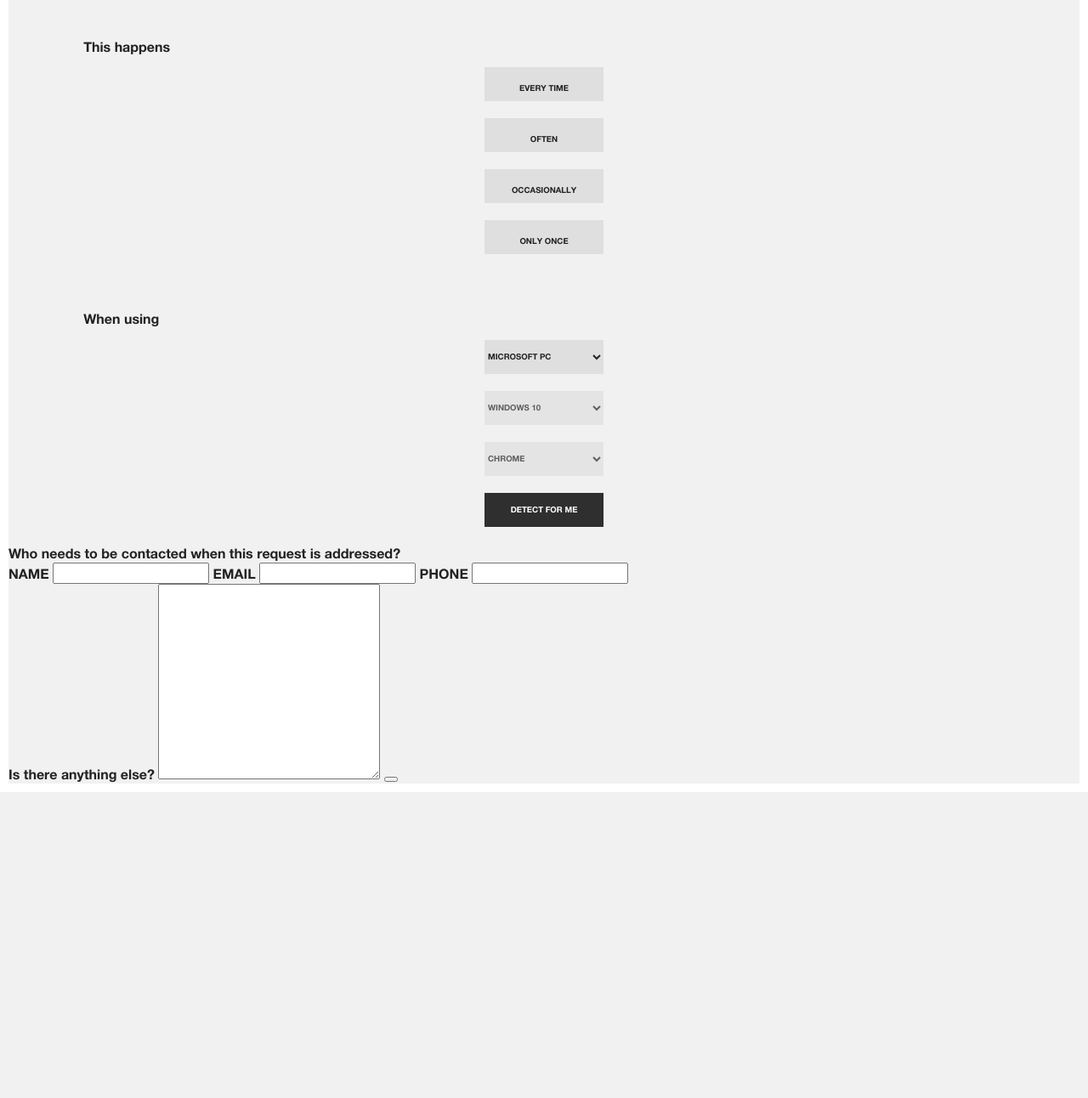
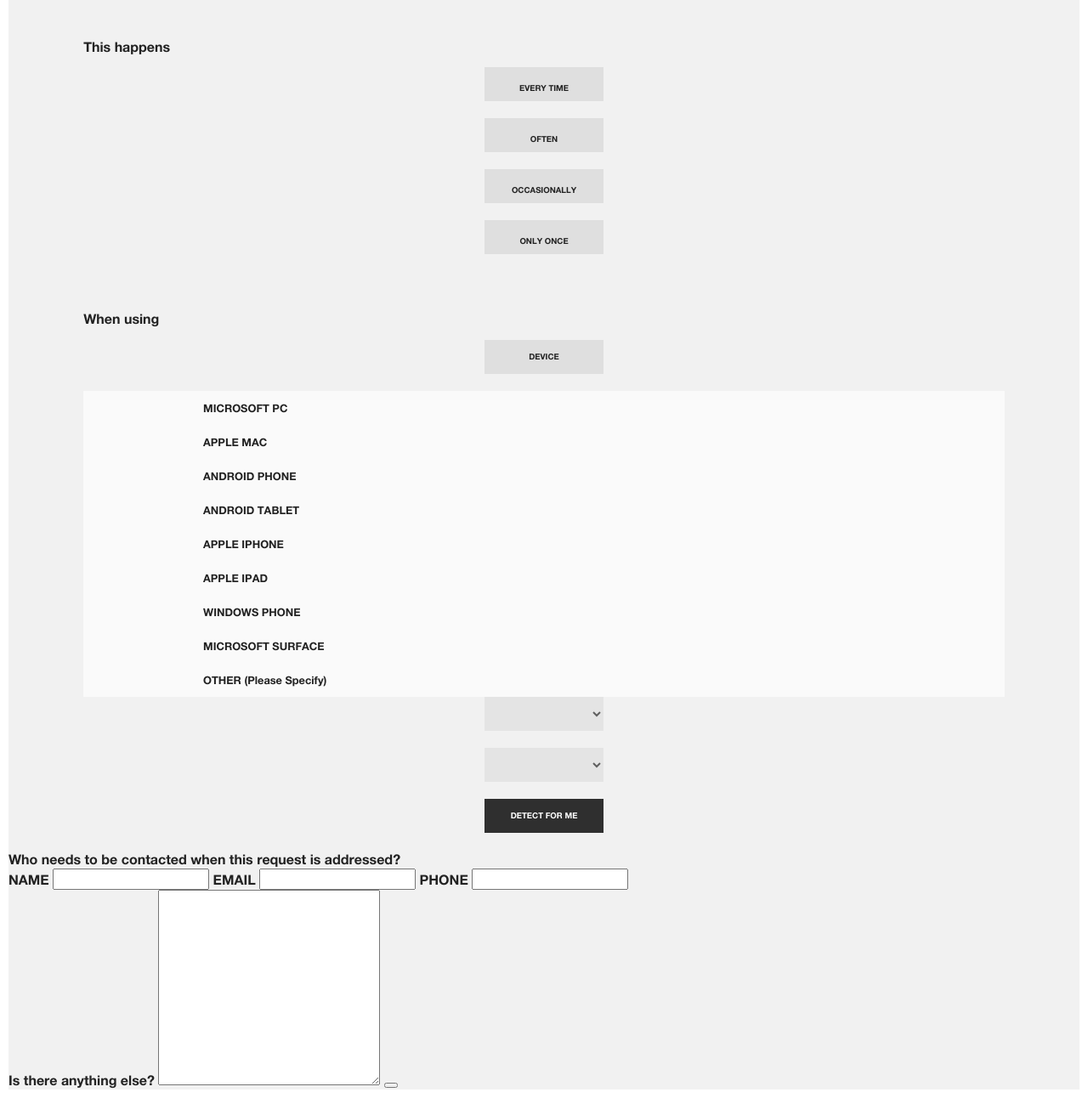
Before and after one commit to drstonebraker/dash-clone-heroku, a PHP site: page / in a window 1280 px wide. Shown: the part 552-1844 px from the top of the page at 85% size. Before the commit the page ends 1484 px from the top, so only its background shows below. Run offline with PHP 8.4, Linux system fonts and the light colour scheme; lists and menus that the app fills with data are empty; some libraries are stand-ins or nearby versions.

Commit message:
more work on .alert-form

```diff
--- a/css/main.css
+++ b/css/main.css
@@ -824,9 +824,9 @@ background: #d50000;
   display:block;
   height: 50px;
   width: 86%;
-  margin: 0 auto 20px auto;
+  margin: 20px auto 0 auto;
   background: #dfdfdf;
-  font-size: .6em;
+  font-size: .8em;
   border: none;
   padding: 0px;
 }
@@ -840,8 +840,8 @@ background: #d50000;
   color:white;
 }
 
-.bug-info__button--only-once {
-  margin-bottom: 0px;
+.bug-info__button--every-time {
+  margin-top: 0px;
 }
 
 .bug-info__button:active {
@@ -856,6 +856,7 @@ color:white;
   height: 100%;
   padding-top:18px;
   box-sizing: border-box;
+  cursor: pointer;
 }
 
 .bug-info__radio:checked + .bug-info__button {
@@ -863,6 +864,38 @@ color:white;
   color:white;
 }
 
+.select {
+
+}
+
+.select-list {
+  //display:none;
+  list-style-type: none;
+  width: 86%;
+  margin:0 auto;
+  padding:0px;
+}
+
+.select--device {
+  margin-top: 0px;
+}
+
+.select-list__option {
+  display:block;
+  list-style-type: none;
+  margin: 0 auto;
+  height: 40px;
+  background: #fafafa;
+  font-size: .8em;
+  padding: 12px 0 0 13%;
+  box-sizing: border-box;
+  cursor:pointer;
+}
+
+.select-list__option:hover {
+  background: #9bd500;
+  color:white;
+}
 
 
 .bug-info__button--detect {
@@ -970,6 +1003,7 @@ box-shadow: inset 0 0 0 1px #161616 ,inset 0 2px 10px #161616;
     height: 40px;
     width: 140px;
     margin: 0 auto 20px auto;
+    font-size: .6em;
   }
 
 }
@@ -1083,6 +1117,6 @@ box-shadow: inset 0 0 0 1px #161616 ,inset 0 2px 10px #161616;
    UTILITY CLASSES
    ========================================================================== */
 
-.u--hidden {
+.u_hidden {
   display:none;
 }
--- a/index.html
+++ b/index.html
@@ -255,22 +255,22 @@
 
               <legend class="bug-info__label bug-info__label--this-happens">This happens</legend>
 
-              <input type="radio" name="this-happens" class="bug-info__radio u--hidden" id="every-time" required>
+              <input type="radio" name="this-happens" class="bug-info__radio u_hidden" id="every-time" required>
               <button  type="button" class="bug-info__button bug-info__button--every-time" formnovalidate>
                 <label class="bug-info__button-label" for="every-time">EVERY TIME</label>
               </button>
 
-              <input type="radio" name="this-happens" class="bug-info__radio u--hidden" id="often" required>
+              <input type="radio" name="this-happens" class="bug-info__radio u_hidden" id="often" required>
               <button type="button" class="bug-info__button bug-info__button--often" formnovalidate>
                 <label class="bug-info__button-label" for="often">OFTEN</label>
               </button>
 
-              <input type="radio" name="this-happens" class="bug-info__radio u--hidden" id="occasionally" required>
+              <input type="radio" name="this-happens" class="bug-info__radio u_hidden" id="occasionally" required>
               <button type="button" class="bug-info__button bug-info__button--occasionally" formnovalidate>
                 <label class="bug-info__button-label" for="occasionally">OCCASIONALLY</label>
               </button>
 
-              <input type="radio" name="this-happens" class="bug-info__radio u--hidden" id="only-once" required>
+              <input type="radio" name="this-happens" class="bug-info__radio u_hidden" id="only-once" required>
               <button type="button" class="bug-info__button bug-info__button--only-once" formnovalidate>
                 <label class="bug-info__button-label" for="only-once">ONLY ONCE</label>
               </button>
@@ -280,60 +280,67 @@
             <fieldset class="bug-info__environment">
               <legend class="bug-info__label bug-info__label--when-using">When using</legend>
 
-              <select name="device" class="bug-info__button select select--device" id="" required>
-                <option class="select__option" value="pc">MICROSOFT PC</option>
-                <option class="select__option" value="mac">APPLE MAC</option>
-                <option class="select__option" value="android-phone">ANDROID PHONE</option>
-                <option class="select__option" value="android-tablet">ANDROID TABLET</option>                  <option class="select__option" value="iphone">APPLE IPHONE</option>
-                <option class="select__option" value="ipad">APPLE IPAD</option>
-                <option class="select__option" value="win-phone">WINDOWS PHONE</option>
-                <option class="select__option" value="other">OTHER (Please Specify)</option>
-              </select>
+              <input type="hidden" value="">
+              <button type="button" name="device" class="bug-info__button select select--device" id="" required formnovalidate>DEVICE</button>
+              <ul class="select-list select-list--device">
+                <li class="select-list__option" data-value="pc">MICROSOFT PC</li>
+                <li class="select-list__option" data-value="mac">APPLE MAC</li>
+                <li class="select-list__option" data-value="android-phone">ANDROID PHONE</li>
+                <li class="select-list__option" data-value="android-tablet">ANDROID TABLET</li>
+                <li class="select-list__option" data-value="iphone">APPLE IPHONE</li>
+                <li class="select-list__option" data-value="ipad">APPLE IPAD</li>
+                <li class="select-list__option" data-value="win-phone">WINDOWS PHONE</li>
+                <li class="select-list__option" data-value="win-surface">MICROSOFT SURFACE</li>
+                <li class="select-list__option" data-value="other">OTHER (Please Specify)</li>
+              </ul>
+
 
               <select name="op-sys" class="bug-info__button select select--op-sys" id="" disabled required>
 
-                <option class="select__option" value="win-10">WINDOWS 10</option>
-                <option class="select__option" value="win-8">WINDOWS 8</option>
-                <option class="select__option" value="win-7">WINDOWS 7</option>
-                <option class="select__option" value="win-vista">WINDOWS VISTA</option>
-                <option class="select__option" value="win-xp">WINDOWS XP</option>
-                <option class="select__option" value="win-older">OLDER (Please Specify)</option>
+                <li class="select-list__option" data-device="pc win-surface" data-value="win-10">WINDOWS 10</li>
+                <li class="select-list__option" data-device="pc win-surface" data-value="win-8">WINDOWS 8</li>
+                <li class="select-list__option" data-device="pc" data-value="win-7">WINDOWS 7</li>
+                <li class="select-list__option" data-device="pc" data-value="win-vista">WINDOWS VISTA</li>
+                <li class="select-list__option" data-device="pc" data-value="win-xp">WINDOWS XP</li>
+                <li class="select-list__option" data-device="pc" data-value="win-older">OLDER (Please Specify)</li>
 
-                <option class="select__option" value="osx-12">OSX SIERRA</option>
-                <option class="select__option" value="osx-11">OSX EL CAPITAN</option>
-                <option class="select__option" value="osx-10">OSX YOSEMITE</option>
-                <option class="select__option" value="osx-9">OSX MAVERICKS</option>
-                <option class="select__option" value="osx-8">OSX MOUNTAIN LION</option>
-                <option class="select__option" value="osx-older">OLDER (Please Specify)</option>
+                <li class="select-list__option" data-device="mac" data-value="osx-12">OSX SIERRA</li>
+                <li class="select-list__option" data-device="mac" data-value="osx-11">OSX EL CAPITAN</li>
+                <li class="select-list__option" data-device="mac" data-value="osx-10">OSX YOSEMITE</li>
+                <li class="select-list__option" data-device="mac" data-value="osx-9">OSX MAVERICKS</li>
+                <li class="select-list__option" data-device="mac" data-value="osx-8">OSX MOUNTAIN LION</li>
+                <li class="select-list__option" data-device="mac" data-value="osx-older">OLDER (Please Specify)</li>
 
-                <option class="select__option" value="android-6">MARSHMALLOW</option>
-                <option class="select__option" value="android-5">LOLLIPOP</option>
-                <option class="select__option" value="android-4-4">KITKAT</option>
-                <option class="select__option" value="android-4-3">JELLY BEAN</option>
-                <option class="select__option" value="android-older">OLDER (Please Specify)</option>
+                <li class="select-list__option" data-device="android-phone android-tablet" data-value="android-6">MARSHMALLOW</li>
+                <li class="select-list__option" data-device="android-phone android-tablet" data-value="android-5">LOLLIPOP</li>
+                <li class="select-list__option" data-device="android-phone android-tablet" data-value="android-4-4">KITKAT</li>
+                <li class="select-list__option" data-device="android-phone android-tablet" data-value="android-4-3">JELLY BEAN</li>
+                <li class="select-list__option" data-device="android-phone android-tablet" data-value="android-older">OLDER (Please Specify)</li>
 
-                <option class="select__option" value="ios-10">IOS 10</option>
-                <option class="select__option" value="ios-9">IOS 9</option>
-                <option class="select__option" value="ios-8">IOS 8</option>
-                <option class="select__option" value="ios-7">IOS 7</option>
-                <option class="select__option" value="ios-6">IOS 6</option>
-                <option class="select__option" value="ios-older">OLDER (Please Specify)</option>
+                <li class="select-list__option" data-device="iphone ipad" data-value="ios-10">IOS 10</li>
+                <li class="select-list__option" data-device="iphone ipad" data-value="ios-9">IOS 9</li>
+                <li class="select-list__option" data-device="iphone ipad" data-value="ios-8">IOS 8</li>
+                <li class="select-list__option" data-device="iphone ipad" data-value="ios-7">IOS 7</li>
+                <li class="select-list__option" data-device="iphone ipad" data-value="ios-6">IOS 6</li>
+                <li class="select-list__option" data-device="iphone ipad" data-value="ios-older">OLDER (Please Specify)</li>
 
-                <option class="select__option" value="win-mob-10">WINDOWS 10 MOBILE</option>
-                <option class="select__option" value="win-mob-8">WINDOWS PHONE 8</option>
-                <option class="select__option" value="win-mob-7">WINDOWS PHONE 7.10</option>
-                <option class="select__option" value="win-mob-rt">WINDOWS RT</option>
-                <option class="select__option" value="win-mob-older">OLDER (Please Specify)</option>
+                <li class="select-list__option" data-device="win-phone" data-value="win-mob-10">WINDOWS 10 MOBILE</li>
+                <li class="select-list__option" data-device="win-phone" data-value="win-mob-8">WINDOWS PHONE 8</li>
+                <li class="select-list__option" data-device="win-phone" data-value="win-mob-7">WINDOWS PHONE 7.10</li>
+                <li class="select-list__option" data-device="win-surface" data-value="win-mob-rt">WINDOWS RT</li>
+                <li class="select-list__option" data-device="win-phone" data-value="win-mob-older">OLDER (Please Specify)</li>
+
+                <li class="select-list__option" data-device="pc mac android-phone android-tablet iphone ipad win-phone win-surface other" data-value="op-sys-other">OTHER (Please Specify)</li>
               </select>
 
               <select name="browser" class="bug-info__button select select--browser" id="" disabled="true" required>
-                <option class="select__option" value="chrome">CHROME</option>
-                <option class="select__option" value="firefox">FIREFOX</option>
-                <option class="select__option" value="safari">SAFARI</option>
-                <option class="select__option" value="edge">MICROSOFT EDGE</option>                  <option class="select__option" value="ie-11">INTERNET EXPLORER 9-11</option>
-                <option class="select__option" value="ie-8">INTERNET EXPLORER-OLDER</option>
-                <option class="select__option" value="opera">OPERA</option>
-                <option class="select__option" value="browser-other">OTHER (Please Specify)</option>
+                <li class="select-list__option" data-device="pc mac android-phone android-tablet iphone ipad win-phone win-surface other" data-value="chrome">CHROME</li>
+                <li class="select-list__option" data-device="pc mac android-phone android-tablet iphone ipad win-phone win-surface other" data-value="firefox">FIREFOX</li>
+                <li class="select-list__option" data-device="mac iphone ipad" data-value="safari">SAFARI</li>
+                <li class="select-list__option" data-device="pc win-phone win-surface" data-value="edge">MICROSOFT EDGE</li>                  <li class="select-list__option" data-device="pc win-phone win-surface" data-value="ie-11">INTERNET EXPLORER 9-11</li>
+                <li class="select-list__option" data-device="pc win-phone win-surface" data-value="ie-8">INTERNET EXPLORER-OLDER</li>
+                <li class="select-list__option" data-device="pc mac android-phone android-tablet iphone ipad win-phone win-surface other" data-value="opera">OPERA</li>
+                <li class="select-list__option" data-device="pc mac android-phone android-tablet iphone ipad win-phone win-surface other" data-value="browser-other">OTHER (Please Specify)</li>
               </select>
 
               <button type="button" class="bug-info__button bug-info__button--detect"  formnovalidate>DETECT FOR ME</button>
```
